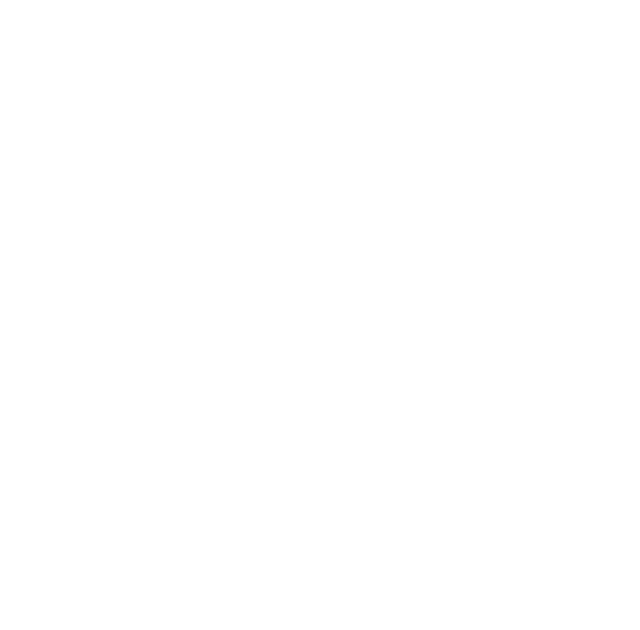
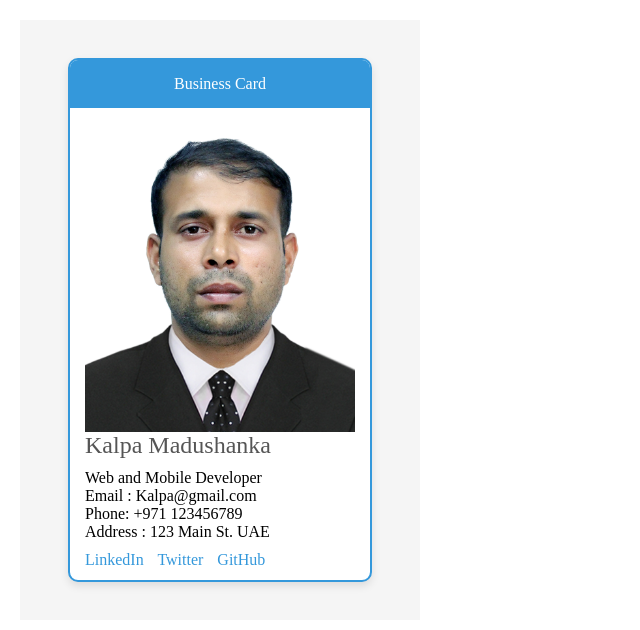
Before and after one commit to Kalian1991/awsaome-business-card-v4, a plain HTML site: page index.html in a window 1280 px wide. Shown: the whole page, without its empty margins (0-640 px from the left). Drawn offline with Linux system fonts and the light colour scheme.

Commit message:
feat: add iframe to the index page

```diff
--- a/index.html
+++ b/index.html
@@ -5,17 +5,29 @@
     <meta name="viewport" content="width=device-width, initial-scale=1.0">
     <title>React Course V4 business card</title>
     <style>
+        /*
         div {
             display: flex;
             justify-content: center;
             height: 100vh;
             align-items: center;
+        }*/
+
+        * {
+            margin: 0;
+        }
+
+        iframe {
+            height: 600px;
+            width: 400px;
+            margin: 20px;
+            border: none;
         }
     </style>
 </head>
 <body>
     <div>
-
+        <iframe src="/R4294/index.html" frameborder="0"></iframe>
     </div>
 
 </body>
```
Also changed, not shown: R4294/index.html (line endings or trailing spaces).
